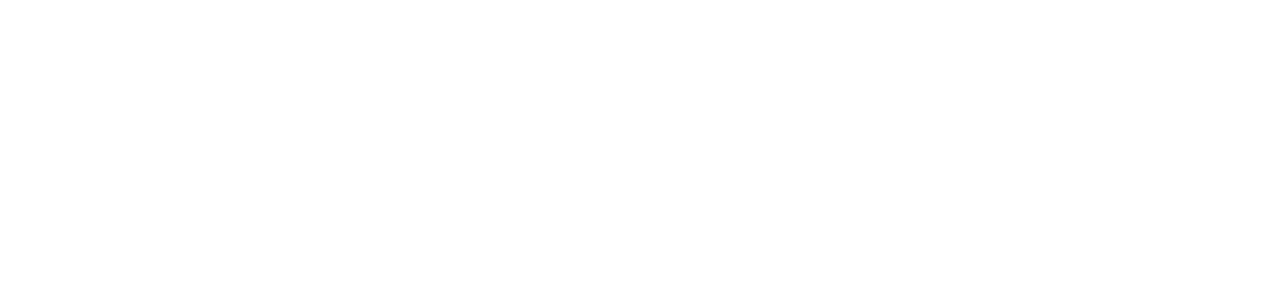
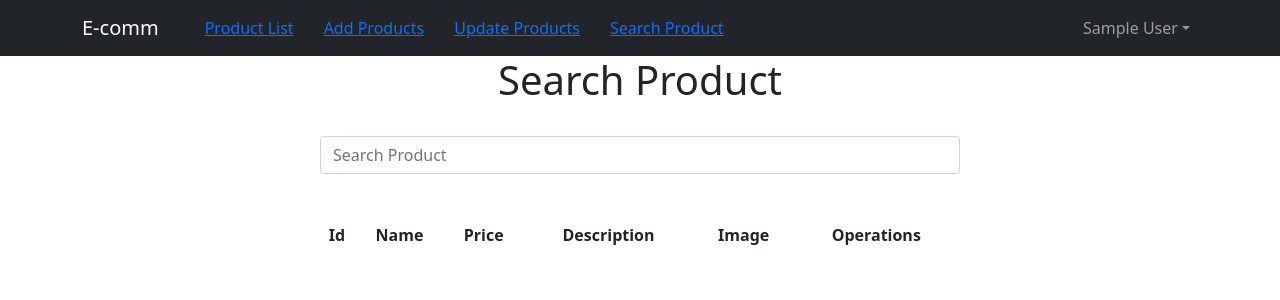
Before and after one commit to konyeinmg/ecomm-dashboard, a React (Create React App) app: page /search in a window 1280 px wide. Before the commit this address had no page. Shown: the top 300 px of the page. Built offline with nearby package versions, Linux system fonts and the light colour scheme; sample sign-in values are in the browser's storage.

Commit message:
Search Product Complete

```diff
--- a/src/App.js
+++ b/src/App.js
@@ -7,6 +7,7 @@
 import UpdateProduct from './components/UpdateProduct';
 import Protected from './components/Protected';
 import ProductList from './components/ProductList';
+import SearchProduct from './components/SearchProduct';
 
 function App() {
   return (
@@ -18,6 +19,7 @@
               <Route path="/register" element={<Register />}/>
               <Route path="/" element={<Protected cmp={ProductList} />} />
               <Route path="/add" element={<Protected cmp={AddProduct} />}/>
+              <Route path="/search" element={<Protected cmp={SearchProduct} />}/>
               <Route path="/update/:id" element={<Protected cmp={UpdateProduct} />}/>
               <Route path="/" element={<Register />} />
             </Routes>
--- a/src/components/Header.js
+++ b/src/components/Header.js
@@ -21,6 +21,7 @@
                                     <Link to='/'>Product List</Link>
                                     <Link to='/add'>Add Products</Link>
                                     <Link to='/update'>Update Products</Link>
+                                    <Link to='/search'>Search Product</Link>
                                 </>
                                 :
                                 <>
--- a/src/components/ProductList.js
+++ b/src/components/ProductList.js
@@ -5,6 +5,7 @@
 
 function ProductList() {
     const [data, setData] = useState([]);
+    const [count, setCount] = useState(1);
 
     useEffect(() => {
         getData();
--- /dev/null
+++ b/src/components/SearchProduct.js
@@ -0,0 +1,49 @@
+import Header from './Header';
+import { useState } from 'react';
+import {Table} from 'react-bootstrap';
+
+function SearchProduct() {
+
+    const [data, setData] = useState([]);
+
+    const searchProduct = async (key) => {
+        let result = await fetch('http://127.0.0.1:8000/api/search/' + key);
+        result = await result.json();
+        setData(result);
+    }
+
+    return (
+        <div>
+            <Header />
+            <div className='col-sm-6 offset-sm-3'>
+                <h1>Search Product</h1>
+                <br />
+                <input type='text' onChange={(e) => searchProduct(e.target.value)} className='form-control' placeholder='Search Product' /><br /><br />
+                <Table>
+                    <tr>
+                        <th>Id</th>
+                        <th>Name</th>
+                        <th>Price</th>
+                        <th>Description</th>
+                        <th>Image</th>
+                        <th>Operations</th>
+                    </tr>
+                    {
+                        data.map((item) =>
+                            <tr>
+                                <td>{item.id}</td>
+                                <td>{item.name}</td>
+                                <td>{item.price}</td>
+                                <td>{item.description}</td>
+                                <td><img style={{ width: 100 }} src={"http://127.0.0.1:8000/" + item.file_path} /></td>
+
+                            </tr>
+                        )
+                    }
+                </Table>
+            </div>
+        </div>
+    )
+}
+
+export default SearchProduct;
```
